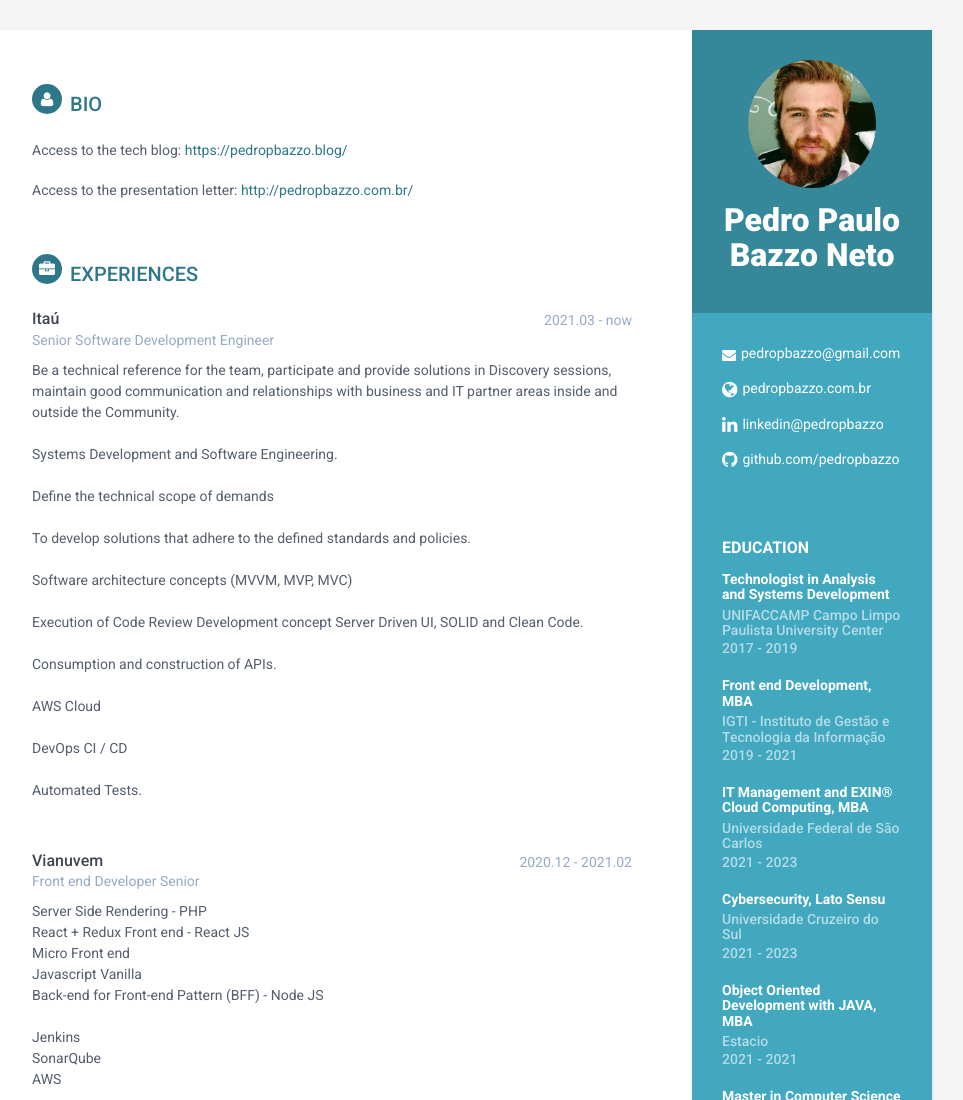
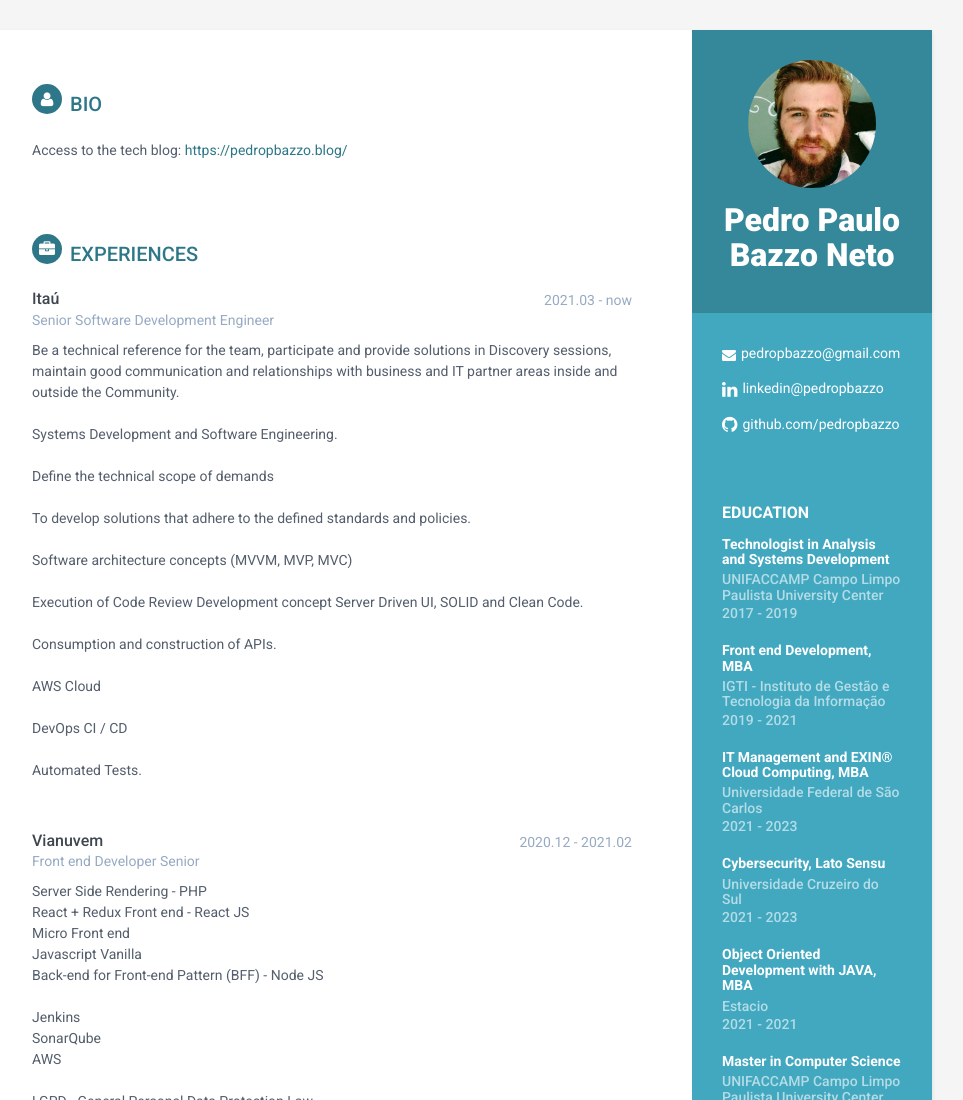
Before and after one commit to pedropbazzo/online-cv, a plain HTML site: page index.html in a window 1280 px wide. Shown: the top 1100 px of the page, without its empty margins (188-1151 px from the left). Drawn offline with Linux system fonts and the light colour scheme.

Commit message:
feat(up): new version release

```diff
--- a/index.html
+++ b/index.html
@@ -45,7 +45,6 @@
             <div class="contact-container container-block">
                 <ul class="list-unstyled contact-list">
                     <li class="email"><i class="fa fa-envelope"></i><a href="mailto: ">pedropbazzo@gmail.com</a></li>
-                    <li class="website"><i class="fa fa-globe"></i><a href="http://pedropbazzo.com.br" target="_blank">pedropbazzo.com.br</a></li>
                     <li class="linkedin"><i class="fa fa-linkedin"></i><a href="https://www.linkedin.com/in/pedropbazzo/" target="_blank">linkedin@pedropbazzo</a></li>
                     <li class="github"><i class="fa fa-github"></i><a href="https://github.com/pedropbazzo" target="_blank">github.com/pedropbazzo</a></li>
                 </ul>
@@ -118,8 +117,6 @@
                 <div class="summary">
 
                 Access to the tech blog: <a href="https://pedropbazzo.blog/" target="_blank">https://pedropbazzo.blog/</a><br/><br/>
-
-                Access to the presentation letter: <a href="http://pedropbazzo.com.br/" target="_blank">http://pedropbazzo.com.br/</a>
                     </div><!--//summary-->
             </section><!--//section-->
             <section class="section experiences-section">
```
